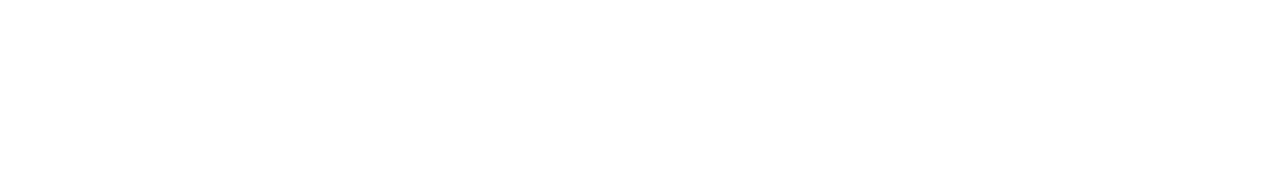
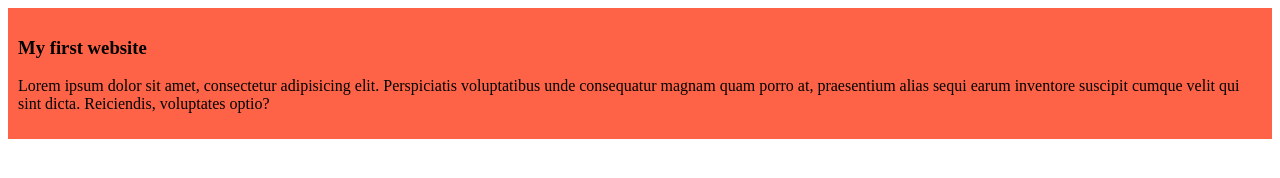
Before and after one commit to SumaiyaFatema/my-simple-website, a plain HTML site: page index.html in a window 1280 px wide. Drawn offline with Linux system fonts and the light colour scheme.

Commit message:
added the first blog

```diff
--- a/index.html
+++ b/index.html
@@ -4,8 +4,13 @@
     <meta charset="UTF-8">
     <meta name="viewport" content="width=device-width, initial-scale=1.0">
     <title>My simple website</title>
+    <link rel="stylesheet" href="styles/blog.css">
 </head>
 <body>
+    <div>
+        <h3>My first website</h3>
+        <p>Lorem ipsum dolor sit amet, consectetur adipisicing elit. Perspiciatis voluptatibus unde consequatur magnam quam porro at, praesentium alias sequi earum inventore suscipit cumque velit qui sint dicta. Reiciendis, voluptates optio?</p>
+    </div>
 
 </body>
 </html>
--- /dev/null
+++ b/styles/blog.css
@@ -0,0 +1,4 @@
+div{
+    background-color: tomato;
+    padding: 10px;
+}
```
